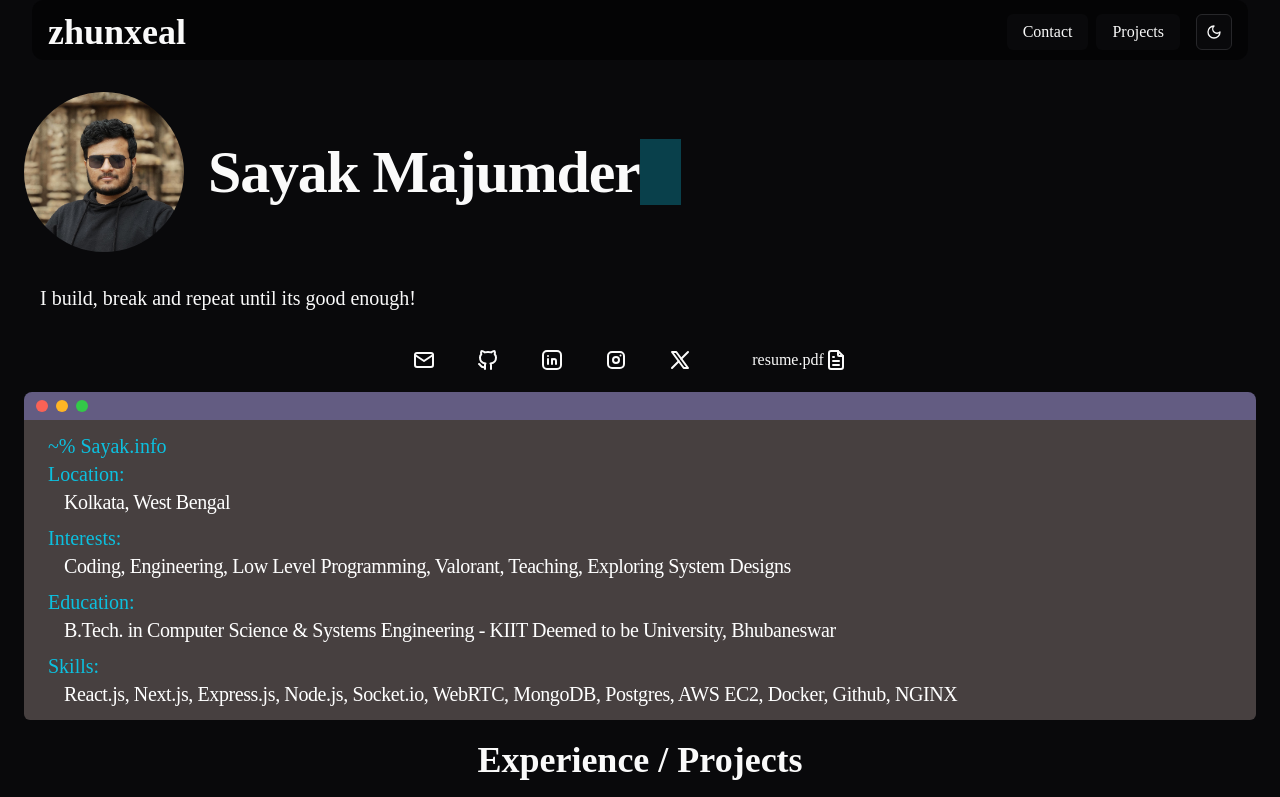
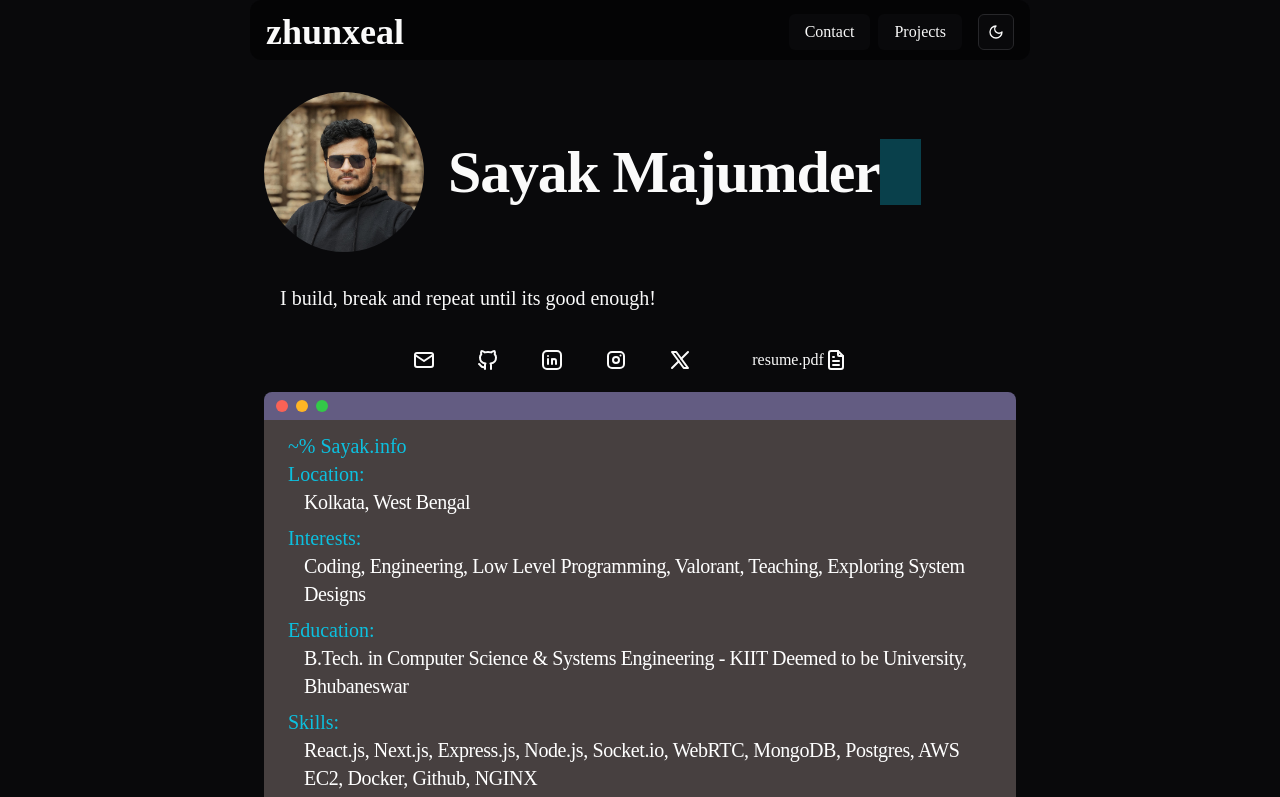
Before and after one commit to jxeal/portfolio, a Next.js app: page / in a window 1280 px wide. Shown: the top 797 px of the page. Built offline with nearby package versions, Linux system fonts and the light colour scheme; a web font is replaced by a local one.

Commit message:
Sizing fixed

```diff
--- a/src/app/page.tsx
+++ b/src/app/page.tsx
@@ -3,7 +3,7 @@ import { Footer, Hero, Projects } from "@/components";
 export default function Home() {
   return (
     <div>
-      <main className="flex flex-col max-w-[800] mx-auto p-4 md:p-6 font-['Clash_Display']">
+      <main className="flex flex-col max-w-[800px] mx-auto p-4 md:p-6 font-['Clash_Display']">
         <section>
           <Hero />
         </section>
--- a/src/components/Appbar.tsx
+++ b/src/components/Appbar.tsx
@@ -11,7 +11,7 @@ export default function Appbar() {
 
   return (
     <header
-      className="sticky top-0 z-10 appbar-container flex justify-between items-center px-4 pt-3 pb-2 mb-2 bg-white/50 dark:bg-black/50 rounded-xl max-w-[95dvw] md:max-w-[780] mx-auto font-['Clash_Display']"
+      className="sticky top-0 z-10 appbar-container flex justify-between items-center px-4 pt-3 pb-2 mb-2 bg-white/50 dark:bg-black/50 rounded-xl max-w-[95dvw] md:max-w-[780px] mx-auto font-['Clash_Display']"
       style={{
         backdropFilter: "blur(4px)",
         WebkitBackdropFilter: "blur(4px)",
--- a/src/components/ui/ProjectData.tsx
+++ b/src/components/ui/ProjectData.tsx
@@ -56,7 +56,7 @@ export function ProjectData() {
             <motion.div
               layoutId={`card-${active.title}-${id}`}
               ref={ref}
-              className="w-full max-w-[90vw] md:max-w-[550] max-h-[70vh] md:max-h-[80vh] flex flex-col bg-white dark:bg-neutral-900 sm:rounded-3xl overflow-hidden overflow-y-auto scrollbar-none rounded-xl"
+              className="w-full max-w-[90vw] md:max-w-[550px] max-h-[70vh] md:max-h-[80vh] flex flex-col bg-white dark:bg-neutral-900 sm:rounded-3xl overflow-hidden overflow-y-auto scrollbar-none rounded-xl"
             >
               <motion.div layoutId={`image-${active.title}-${id}`}>
                 <Image
```
